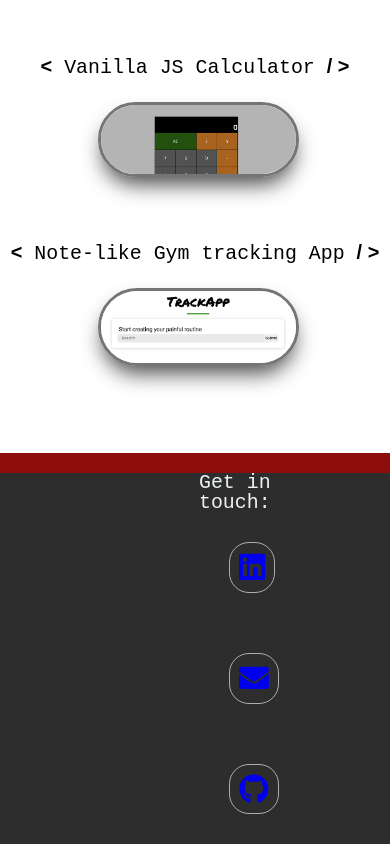
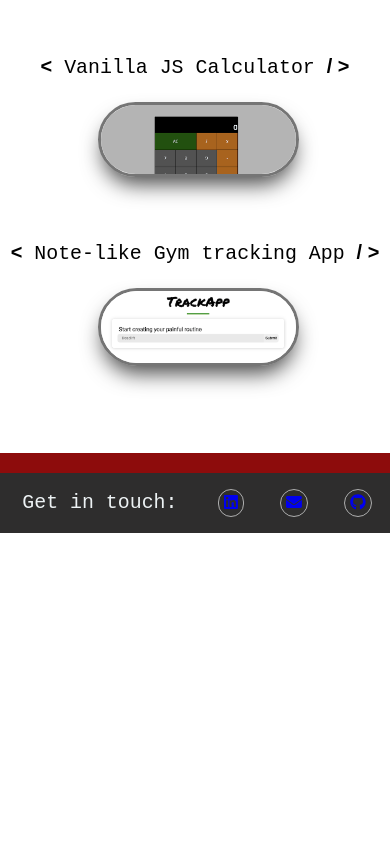
Before and after one commit to chomicki7/mywebsite, a React (Create React App) app: page / in a window 390 px wide. Shown: the part 816-1660 px from the top of the page. After the commit the page ends 1349 px from the top, so only its background shows below. Built offline with nearby package versions, Linux system fonts and the light colour scheme.

Commit message:
landscape responsiveness

```diff
--- a/src/components/Main/Main.css
+++ b/src/components/Main/Main.css
@@ -41,13 +41,11 @@ h4 {
 }
 
 .title {
-  /*   width: 70%; */
   text-align: center;
   padding-bottom: 9em;
 }
 
 .title h1 {
-  /*   font-size: 5em; */
   letter-spacing: 0.1em;
   width: 90%;
   padding-top: 1.5em;
@@ -58,7 +56,6 @@ h4 {
 }
 
 .title h3 {
-  /*   font-size: 1.5em; */
   letter-spacing: 0.1em;
   color: #edf2f4;
   margin-top: 1em;
@@ -74,7 +71,6 @@ li {
   padding: 0.7em;
   border-radius: 8px;
   letter-spacing: 0.1em;
-  /*   font-size: 1.1em; */
   background-color: #9d0208;
   box-shadow: 11px 9px 9px 5px rgba(0, 0, 0, 0.72);
 }
@@ -142,18 +138,15 @@ span {
 
 .work h2,
 .contact h2 {
-  /*   font-size: 2.2em; */
   padding: 2em 0;
 }
 
 .work h3 {
-  /*   font-size: 1.5em; */
   padding-top: 2em;
 }
 
 .work span {
   color: #000000;
-  /*   font-size: 0.7em; */
   font-family: "Nunito", sans-serif;
 }
 
@@ -166,7 +159,7 @@ span {
   display: flex;
   justify-content: space-around;
   align-items: center;
-  padding: 0 10em;
+  width: 100%;
   flex-wrap: wrap;
 }
 
@@ -194,3 +187,19 @@ span {
     padding: 0;
   }
 }
+
+@media only screen and (min-width: 320px) and (max-width: 480px),
+  (orientation: landscape) {
+  .about {
+    padding: 0;
+  }
+  .contact {
+    flex-wrap: nowrap;
+  }
+  .contact a {
+    font-size: 0.8em;
+  }
+  .contact h3 {
+    padding: 1em;
+  }
+}
--- a/src/components/Main/Main.js
+++ b/src/components/Main/Main.js
@@ -67,7 +67,6 @@ class Main extends Component {
 
         <section id="contact" className="contact">
           <h3>Get in touch:</h3>
-          {/*           <div className="links"> */}
           <a
             href="https://www.linkedin.com/in/mariano-chomicki-134829103/"
             target="_blank"
@@ -89,7 +88,6 @@ class Main extends Component {
           >
             {github}
           </a>
-          {/*           </div> */}
         </section>
       </div>
     );
```
